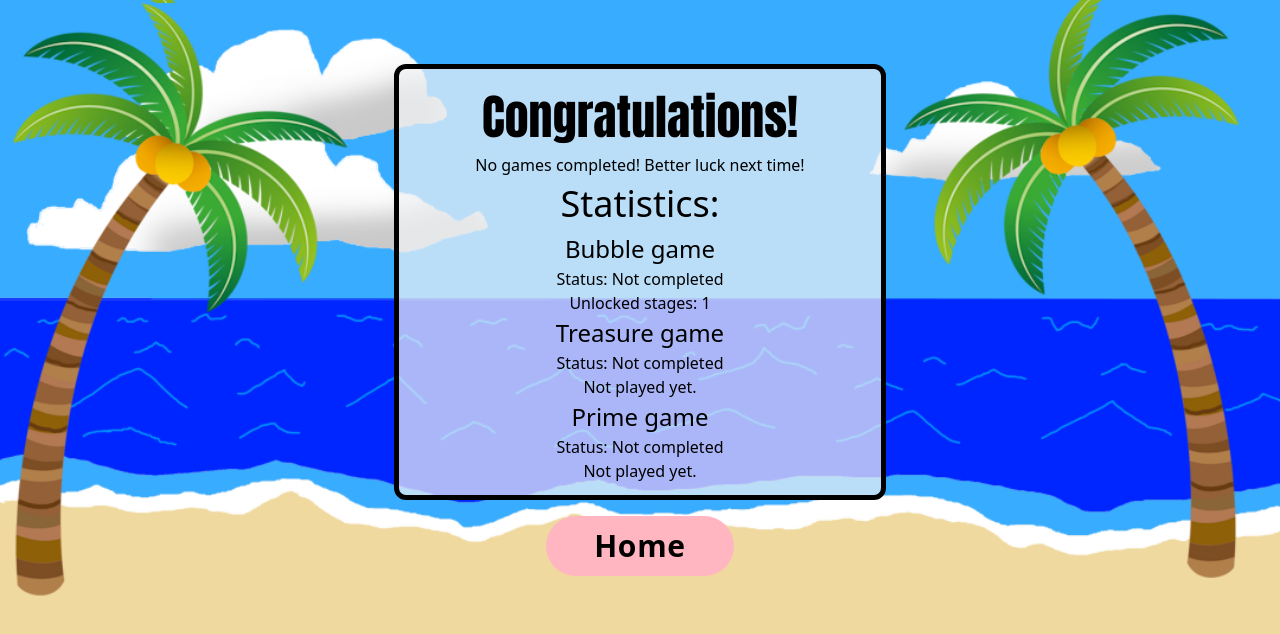
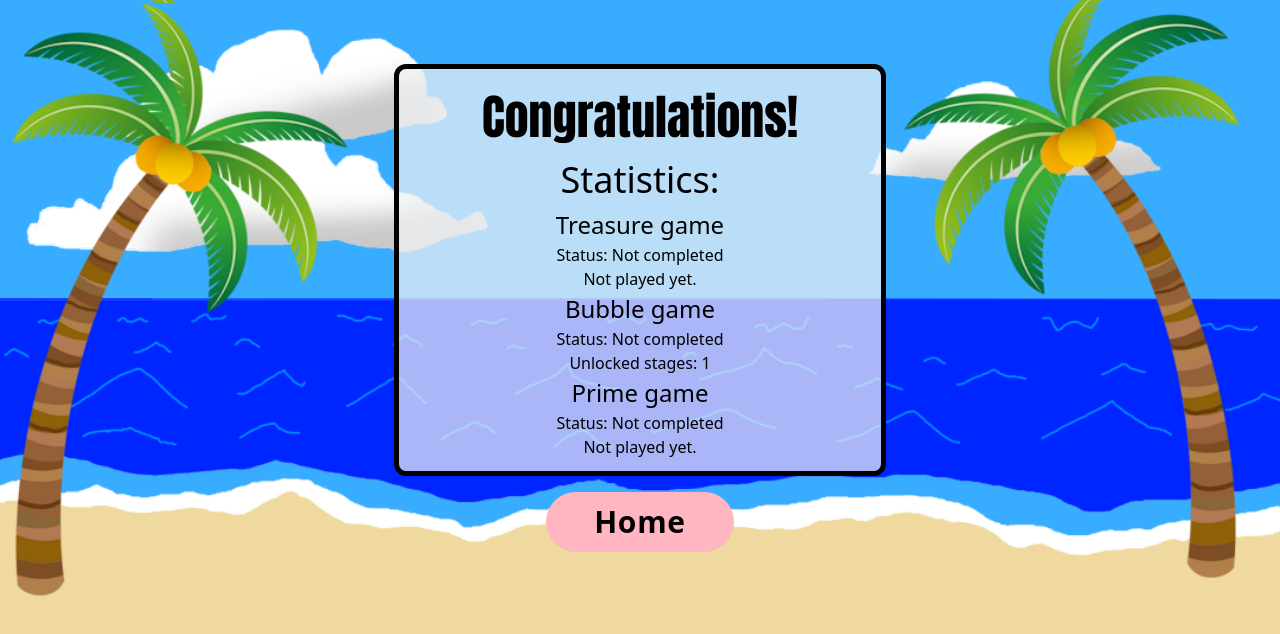
Before and after one commit to rabongHan/CSE210-WI26-Team2, a Next.js app: page /end_page in a window 1280 px wide. Shown: the top 634 px of the page. Built offline with nearby package versions, Linux system fonts and the light colour scheme.

Commit message:
move Treasure game stats above Bubble game stats

```diff
--- a/app/end_page/page.tsx
+++ b/app/end_page/page.tsx
@@ -46,25 +46,12 @@ export default function Page() {
     <main style={{ fontFamily: "system-ui", padding: 24, textAlign: "center" }} className="min-h-screen h-screen overflow-auto bg-[url('app/end_page/background.png')] bg-cover bg-[center_70%] bg-no-repeat">
       <div className="max-w-[40%] mt-[5vh] mx-auto mb-[1vh] py-[1.5vh] px-[3vw] bg-gray-100/70 border-[5px] border-black rounded-xl text-center">
         <p style={{ fontFamily: "impact", fontSize: 48 }}>Congratulations!</p>
-        {/* Tests: Various things the page could say if certain sets of games are completed */}
-        {!bubbleCompleted && !treasureCompleted && !primeCompleted && (
-            <p>No games completed! Better luck next time!</p>
-        )}
-        {bubbleCompleted && !treasureCompleted && !primeCompleted && (
-            <p>Bubble game completed! On to the treasure chest game!</p>
-        )}
-        {bubbleCompleted && treasureCompleted && !primeCompleted && (
-            <p>Bubble and treasure games completed! On to the prime game!</p>
-        )}
         {/* Need to make this part of the page only appear when all three games are done */}
+        {/* Why isn't this showing up? */}
         {bubbleCompleted && treasureCompleted && primeCompleted && (
             <p>All games completed! You win!</p>
         )}
         <h1 style={{ fontSize: 36 }}>Statistics:</h1>
-        <h2 style={{ fontSize: 24 }}>Bubble game</h2>
-            <p>Status: {bubbleCompleted ? "Completed" : "Not completed"}</p>
-            {bubbleData && <p>Unlocked stages: {bubbleData.unlocked_stages.join(", ")}</p>}
-            {!bubbleData && <p>Not played yet.</p>}
         <h2 style={{ fontSize: 24 }}>Treasure game</h2>
             <p>Status: {treasureCompleted ? "Completed" : "Not completed"}</p>
             {treasureData && (
@@ -76,6 +63,10 @@ export default function Page() {
                 </div>
             )}
             {!treasureData && <p>Not played yet.</p>}
+        <h2 style={{ fontSize: 24 }}>Bubble game</h2>
+            <p>Status: {bubbleCompleted ? "Completed" : "Not completed"}</p>
+            {bubbleData && <p>Unlocked stages: {bubbleData.unlocked_stages.join(", ")}</p>}
+            {!bubbleData && <p>Not played yet.</p>}
         <h2 style={{ fontSize: 24 }}>Prime game</h2>
             <p>Status: {primeCompleted ? "Completed" : "Not completed"}</p>
             {primeData && (
```
